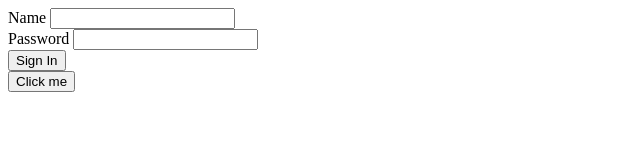
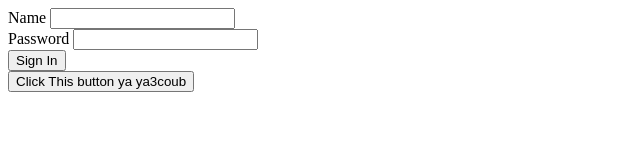
Before and after one commit to YousefElbadry/test11, a plain HTML site: page index.html in a window 1280 px wide. Shown: the whole page, without its empty margins (0-640 px from the left). Drawn offline with Linux system fonts and the light colour scheme.

Commit message:
message to jacob

```diff
--- a/index.html
+++ b/index.html
@@ -19,7 +19,7 @@
         <input type="button" value="Sign In">
     </div>
     <div>
-        <input type="button" value="Click me">
+        <input type="button" value="Click This button ya ya3coub">
     </div>
 </body>
 </html>
```
